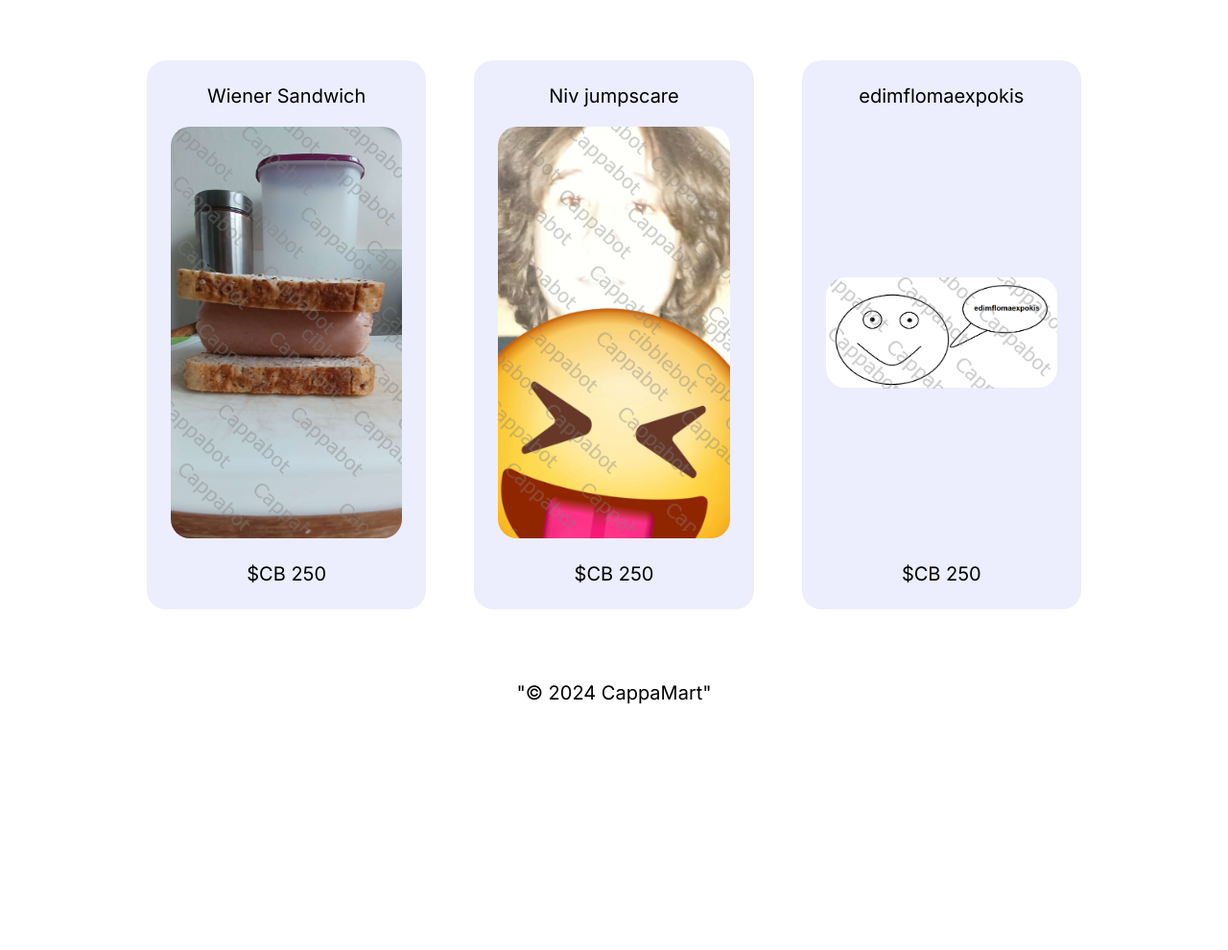
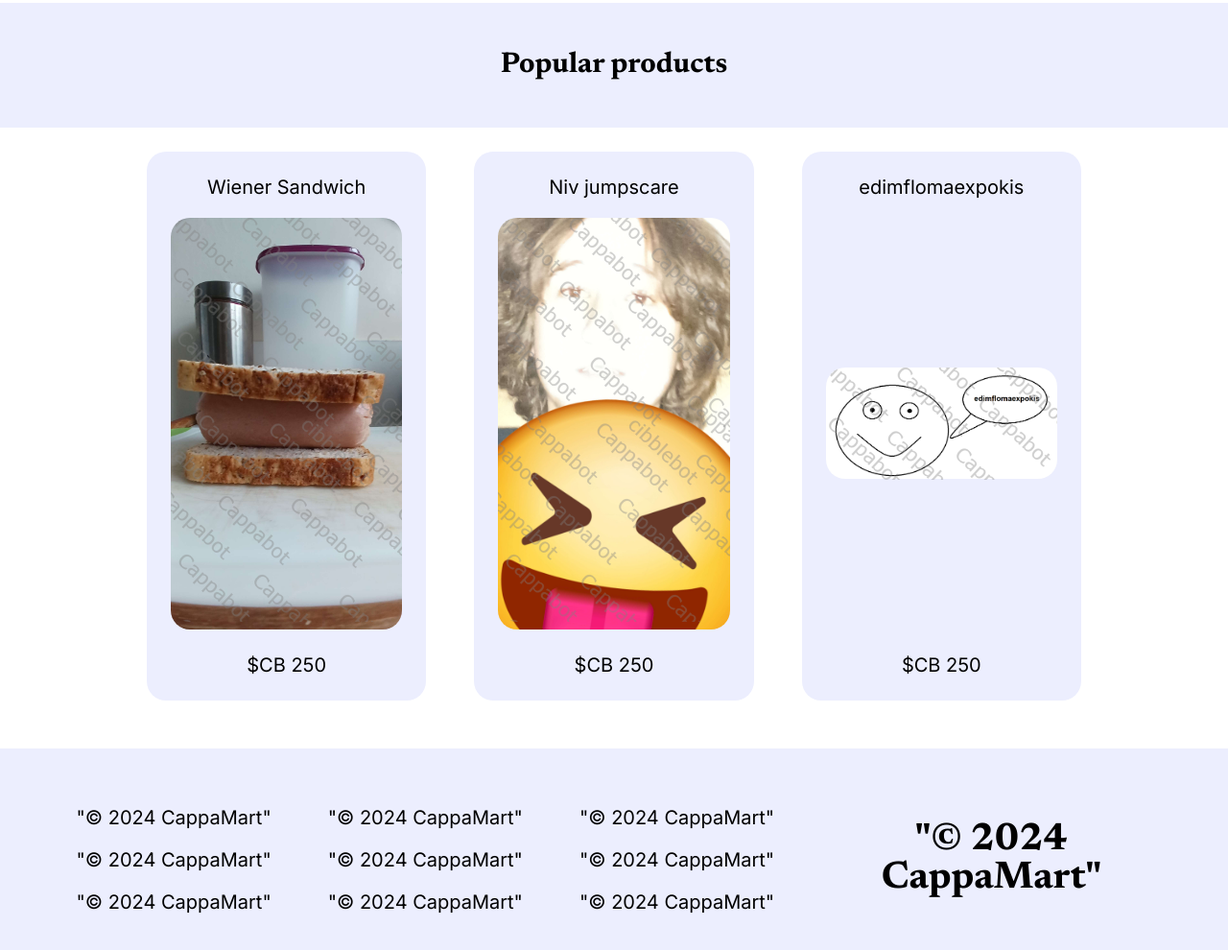
Before and after one commit to 22231Casper/CappaMart, a website: page index.html in a window 1280 px wide. Shown: the part 1726-2716 px from the top of the page at 96% size. Before the commit the page ends 2510 px from the top, so only its background shows below. Drawn offline with Linux system fonts and the light colour scheme.

Commit message:
The stuff AND the things

```diff
--- a/index.html
+++ b/index.html
@@ -16,18 +16,32 @@
         </div>
     </div>
 
+    <h2>Buy our images pls</h2>
+
     <!-- Titles -->
     <div class="flex vertical" id="titles">
         <!-- Featured -->
-        <h2>Featured products</h2>
+        <div class="segment color">
+            <div class="content">
+                <h2>Featured products</h2>
+            </div>
+        </div>
         <script id="productsFeatured" src="/scripts/productsFeatured.js"></script>
 
         <!-- New -->
-        <h2>New products</h2>
+        <div class="segment color">
+            <div class="content">
+                <h2>New products</h2>
+            </div>
+        </div>
         <script id="productsNew" src="/scripts/productsNew.js"></script>
 
         <!-- Popular -->
-        <h2>Popular products</h2>
+        <div class="segment color">
+            <div class="content">
+                <h2>Popular products</h2>
+            </div>
+        </div>
         <script id="productsPopular" src="/scripts/productsPopular.js"></script>
     </div>
 
--- a/style.css
+++ b/style.css
@@ -24,9 +24,8 @@ body {
     margin: 0px 0px;
 }
 
-body > *:not(nav) {
+* {
     text-align: center;
-    margin: 50px 50px;
 }
 
 body > div {
@@ -46,8 +45,7 @@ div * {
     margin: 0px 0px;
 }
 
-/* segment? */
-
+/* Segment */
 .segment {
     border-radius: 0%;
     border: 20px;
@@ -81,6 +79,10 @@ div * {
 
 .segment > div.content {
     position: relative;
+}
+
+.segment > div.content > * {
+    margin: 20px 0px;
 }
 
 /* Watermark */
@@ -364,3 +366,43 @@ div:has(.cartItem) :last-child {
 .highlight > * {
     padding: 20px 20px;
 }
+
+/* Footer */
+footer {
+    margin: 0px 0px;
+    padding: 50px;
+    background-color: var(--light);
+    display: flex;
+    justify-content: space-around;
+}
+
+footer > div {
+    display: flex;
+    justify-content: space-around;
+}
+
+footer > :first-child {
+    flex-grow: 2;
+    flex-basis: 0;
+}
+
+footer > :last-child {
+    flex-grow: 1;
+    flex-basis: 0;
+}
+
+footer h1 {
+    margin: auto;
+}
+
+footer > div > div {
+    display: flex;
+    flex-direction: column;
+    flex-grow: 1;
+    flex-basis: 0;
+    justify-content: space-around;
+}
+
+footer > div > div > * {
+    margin: 10px 10px;
+}
--- a/templates/footer.html
+++ b/templates/footer.html
@@ -1,5 +1,23 @@
-<p>
-    "© 2024 CappaMart"
-</p>
+<div>
+    <div>
+        <p>"© 2024 CappaMart"</p>
+        <p>"© 2024 CappaMart"</p>
+        <p>"© 2024 CappaMart"</p>
+    </div>
+    <div>
+        <p>"© 2024 CappaMart"</p>
+        <p>"© 2024 CappaMart"</p>
+        <p>"© 2024 CappaMart"</p>
+    </div>
+    <div>
+        <p>"© 2024 CappaMart"</p>
+        <p>"© 2024 CappaMart"</p>
+        <p>"© 2024 CappaMart"</p>
+    </div>
+</div>
+
+<div>
+    <h1>"© 2024 CappaMart"</h1>
+</div>
 
 <!--Cibblebot™ is the new food of the century featuring vital nutrients that can easily feed your code cruncher you keep in your basement living in a cage, only two the bite-sized rainbow coloured meal dots can easily rival the nourishment of a full pizza. Get yours today for only 2.50 a kilo.-->
--- a/test.html
+++ /dev/null
@@ -1,20 +0,0 @@
-<!DOCTYPE html>
-<html lang="en">
-<!-- Main script -->
-<script src="/scripts/main.js"></script>
-<!-- Head -->
-<script id="head" src="/scripts/head.js"></script>
-<body>
-    <!-- Navbar -->
-    <script id="nav" src="/scripts/nav.js"></script>
-
-    <!-- Body -->
-    <p>Body stuff goes here</p>
-
-    <script src="/scripts/anotherTest.js"></script>
-
-    <!-- Footer -->
-    <script id="footer" src="/scripts/footer.js"></script>
-</body>
-
-</html>
```
Also changed, not shown: testing.html (+0 -9 lines).
